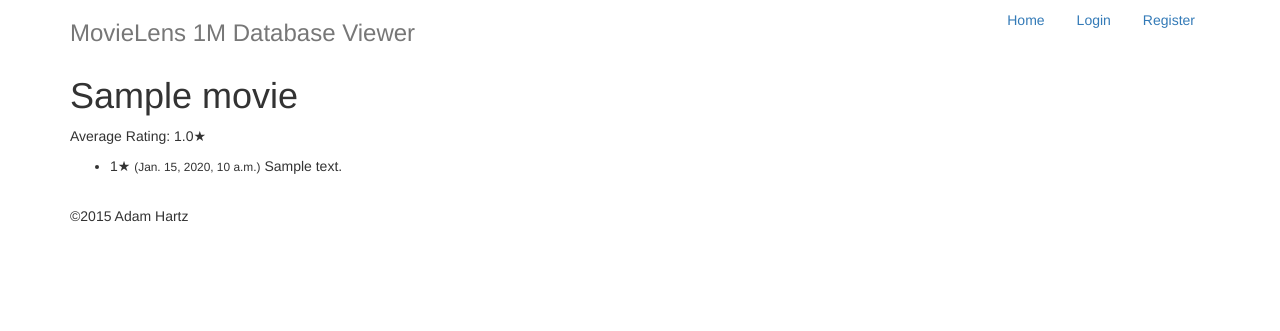
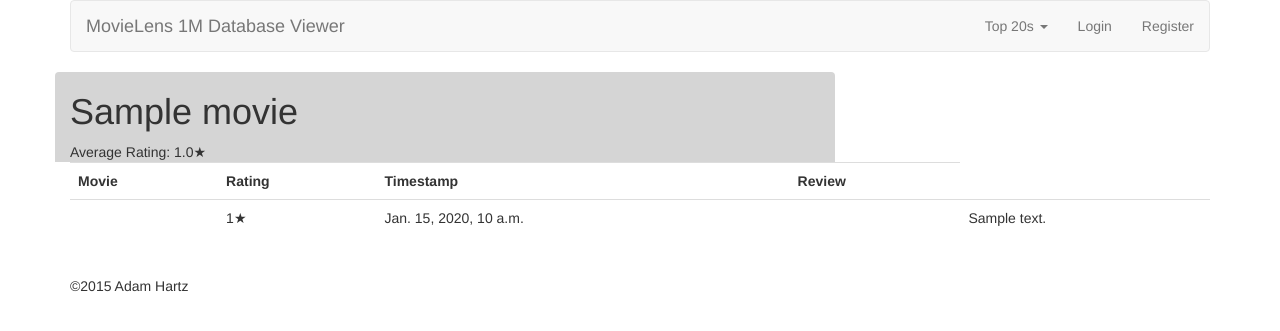
Before and after one commit to ahartz1/movieratings, a Django app: page /movies/1 in a window 1280 px wide. Shown: the top 331 px of the page. Run offline with Django 3.2, Linux system fonts and the light colour scheme; tables that the repository leaves empty hold one stand-in row (values such as "Sample post"); some libraries are stand-ins or nearby versions.

Commit message:
Bootstrap template Paper; update movie_detail and nav

```diff
--- a/movieratings/lensview/static/lensview/style.css
+++ b/movieratings/lensview/static/lensview/style.css
@@ -1,8 +1,8 @@
-.profile-highlight {
-  background-color: #DDD;
+.item-highlight {
+  background-color: #D5D5D5;
 }
 
-.profile-highlight.col-md-4 {
+.item-highlight.top {
   border-top-left-radius: 4px;
   border-top-right-radius: 4px;
 }
--- a/movieratings/lensview/templates/lensview/movie_detail.html
+++ b/movieratings/lensview/templates/lensview/movie_detail.html
@@ -3,39 +3,57 @@
 {% block title %}{{ movie.title }}{% endblock %}
 
 {% block content %}
-<h1>{{ movie.title }}</h1>
-  <p class="average-rating">
+<div class="row">
+  <div class="col-md-8 item-highlight top">
+    <h1>{{ movie.title }}</h1>
+  </div>
+</div>
+<div class="row">
+  <div class="col-md-8 item-highlight">
     Average Rating: {{ movie.average_rating|floatformat:1 }}&#9733;
-  </p>
+  </div>
+</div>
 
 {% if user_stars %}
-<p>
-  <small>(You rated this
-    {{ user_stars }}&#9733;)
-  </small>
-</p>
+<div class="row">
+  <div class="col-md-8 item-highlight">
+    <p><small>(You rated this
+      {{ user_stars }}&#9733;)
+    <br></small></p>
+  </div>
+</div>
+<br>
 {% elif user.is_authenticated %}
-<p>
-  <small>
-    <p>Rate this film</p>
+<div class="row">
+  <div class="col-md-8 item-highlight">
+  <small>Rate this film
     <form method="POST" action="{% url 'movie_detail' movie.pk  %}">
       {% csrf_token %}
       {{ form.as_p }}
       <input type="submit" value="Submit Rating">
     </form>
+    <br>
   </small>
-</p>
+  </div>
+</div>
 {% endif %}
 
-<ul>
+<table class="table">
+  <tr>
+    <th>Movie</th>
+    <th>Rating</th>
+    <th>Timestamp</th>
+    <th>Review</th>
+  </tr>
   {% for rating in ratings %}
-    <li><a href="{% url 'user_detail' rating.rater.pk %}"
-      >{{ rating.rater.user.username }}</a> {{ rating.stars }}&#9733;
-        <small>({{ rating.timestamp }})</small>
+    <tr>
+      <td><a href="{% url 'user_detail' rating.rater.pk %}">{{ rating.rater.user.username }}</a></td>
+      <td>{{ rating.stars }}&#9733;</td>
+      <td>{{ rating.timestamp }}<td>
         {% if rating.review %}
-        <span>{{ rating.review }}</span>
+        <td>{{ rating.review }}</td>
         {% endif %}
-    </li>
+    </tr>
   {% endfor %}
-</ul>
+</table>
 {% endblock %}
--- a/movieratings/movieratings/settings.py
+++ b/movieratings/movieratings/settings.py
@@ -38,6 +38,7 @@ INSTALLED_APPS = (
     'django.contrib.messages',
     'django.contrib.staticfiles',
     'bootstrap3',
+    'bootstrap_themes',
     'debug_toolbar',  # comment this out if you dont' want a debug toolbar
     'lensview'
 )
--- a/movieratings/templates/base.html
+++ b/movieratings/templates/base.html
@@ -1,6 +1,9 @@
 <!DOCTYPE html>
 {% load staticfiles %}
 {% load bootstrap3 %}
+{% load bootstrap_themes %}
+{% bootstrap_styles theme='paper' type='min.css' %}
+
 <html lang="en">
 
 <head>
@@ -13,10 +16,25 @@
 <body>
   <div class="container">
     <div class="header clearfix">
-      <nav>
-        <ul class="nav nav-pills pull-right">
-          <li role="presentation"><a href="{% url 'top_20' %}">Home</a></li>
+      <nav class="navbar navbar-default">
+        <div class="navbar-header">
+          <button type="button" class="navbar-toggle collapsed" data-toggle="collapse" data-target="#bs-example-navbar-collapse-1" aria-expanded="false">
+            <span class="sr-only">Toggle navigation</span>
+            <span class="icon-bar"></span>
+            <span class="icon-bar"></span>
+            <span class="icon-bar"></span>
+          </button>
+          <a class="navbar-brand" href="{% url 'top_20' %}">MovieLens 1M Database Viewer</a>
+        </div>
 
+        <div class="collapse navbar-collapse" id="bs-example-navbar-collapse-2">
+          <ul class="nav navbar-nav navbar-right">
+            <li class="dropdown">
+          <a href="#" class="dropdown-toggle" data-toggle="dropdown" role="button" aria-haspopup="true" aria-expanded="false">Top 20s <span class="caret"></span></a>
+          <ul class="dropdown-menu">
+            <li><a href="{% url 'top_20' %}">Top 20 by Average Rating</a></li>
+            <li><a href="{% url 'top_20_by_num_ratings' %}">Top 20 by Most Ratings</a></li>
+          </ul>
             {% if user.is_authenticated %}
             <li role="presentation">
               <a href="{% url 'user_detail' user.rater.pk %}">{{ user.username }}</a>
@@ -33,9 +51,10 @@
             </li>
           {% endif %}
           </ul>
+        </div>
       </nav>
-      <h3 class="text-muted">MovieLens 1M Database Viewer</h3>
     </div>
+
     {% bootstrap_messages %}
     <div id="content">
       {% block content %}{% endblock %}
```
Also changed, not shown: movieratings/lensview/templates/lensview/top_20.html (+11 -13 lines), movieratings/lensview/templates/lensview/user_detail.html (+5 -5 lines), requirements.txt (+4 -3 lines). Lines whose indentation alone changed are shown as unchanged.
